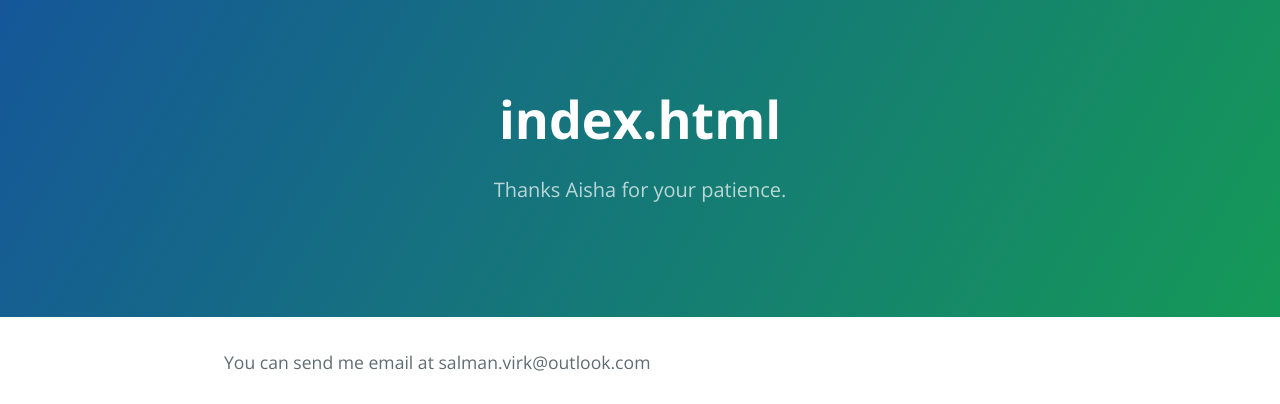
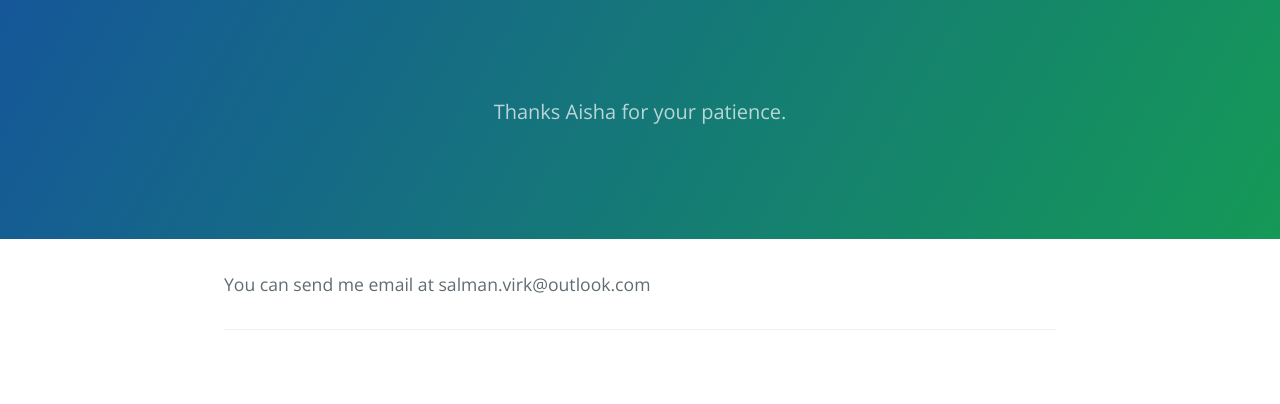
Before and after one commit to salman-virk/salman-virk.github.io, a plain HTML site: page index.html in a window 1280 px wide. Shown: the top 404 px of the page. Drawn offline with nearby package versions, Linux system fonts and the light colour scheme.

Commit message:
Update index.html

```diff
--- a/index.html
+++ b/index.html
@@ -11,7 +11,7 @@
   </head>
   <body>
     <section class="page-header">
-      <h1 class="project-name">index.html</h1>
+
       <h2 class="project-tagline">Thanks Aisha for your patience.</h2>
     </section>
 
```
